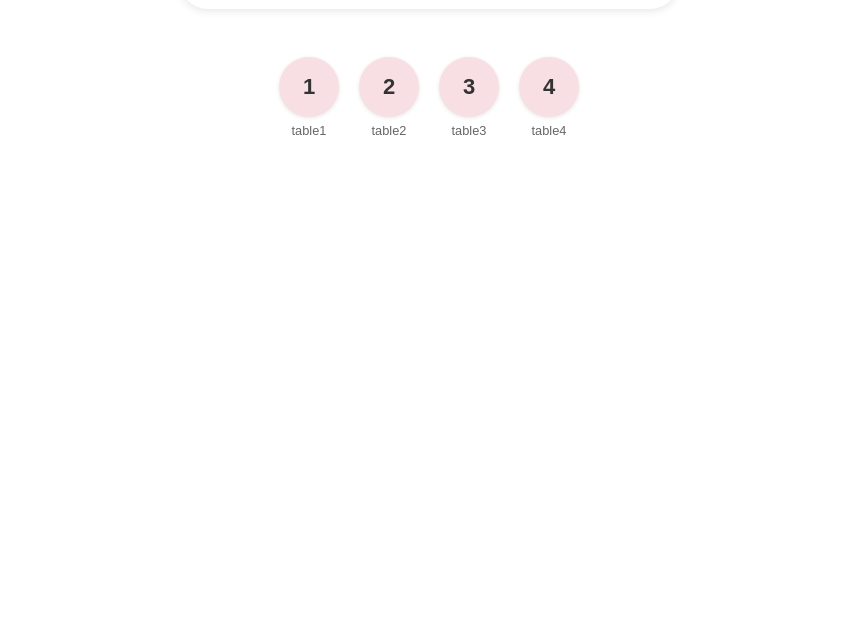
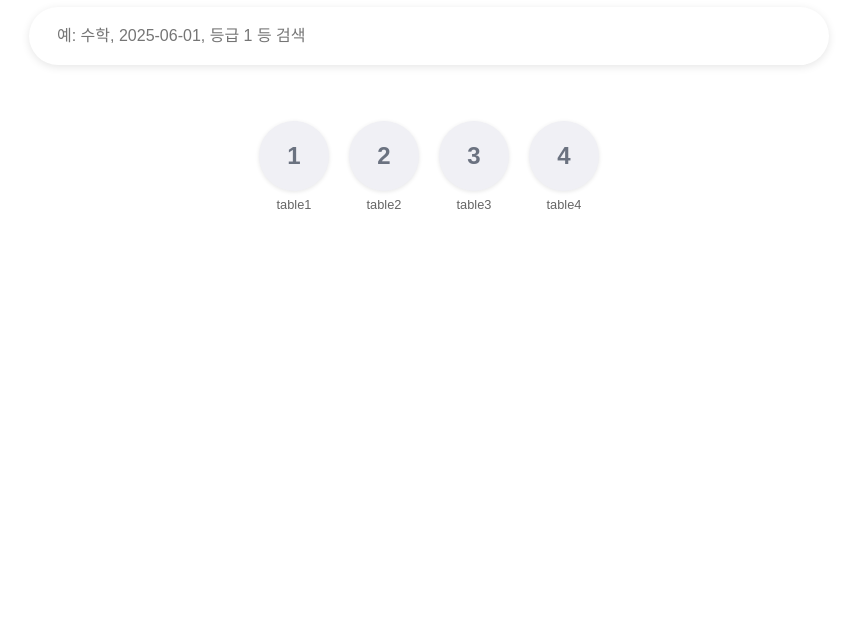
Before and after one commit to kikinim/shwebpagef, a plain HTML site: page index.html in a window 1280 px wide. Shown: the part 175-800 px from the top of the page, without its empty margins (211-1068 px from the left). Drawn offline with Linux system fonts and the light colour scheme; a web font is replaced by a local one.

Commit message:
design 조절

```diff
--- a/index.html
+++ b/index.html
@@ -13,9 +13,9 @@
   font-family: 'Product Sans', sans-serif;
   display: flex;
   flex-direction: column;
-      align-items: center;
-      padding: 24px 12px;
-      color: #89475B;
+  align-items: center;   /* ✅ 가운데 정렬 유지 */
+  padding: 80px 16px;    /* ✅ 구글처럼 여백 크게 */
+  color: #333; /* ✅ 기본 텍스트 컬러 */
 }
     .logo {
       display: flex;
@@ -49,10 +49,11 @@
   border-radius: 50px;
   box-shadow: 0 2px 8px rgba(0,0,0,0.1);
   padding: 12px 20px;
-      width: 90%;
-      max-width: 500px;
-      margin-bottom: 16px;
+  width: 100%;
+  max-width: 800px;  /* ✅ 딱 구글 크기 느낌 */
+  margin-bottom: 24px;
 }
+
     .search-box input {
       border: none;
       outline: none;
@@ -79,12 +80,14 @@
       color: #89475B;
       font-size: 1rem;
     }
+
     .shortcuts {
   display: flex;
   flex-wrap: wrap;
   justify-content: center;
   gap: 20px;
-      max-width: 600px;
+  width: 100%;          /* ✅ 화면 가득 채움 */
+  max-width: none;      /* ✅ 너비 제한 제거 */
 }
     .shortcut {
       display: flex;
@@ -94,14 +97,18 @@
       color: #333;
     }
     .shortcut-icon {
-      width: 60px;
-      height: 60px;
-      background-color: #f8dfe3;
+       width: 70px;
+  height: 70px;
+  font-size: 24px;
+    background-color: #f0f0f5;   /* ✅ 파스텔 회보라 */
+  color: #6B7280;              /* ✅ 부드러운 아이콘 글씨 */
+
+
       border-radius: 50%;
       display: flex;
       align-items: center;
       justify-content: center;
-      font-size: 22px;
+
       box-shadow: 0 1px 4px rgba(0,0,0,0.1);
       font-weight: bold;
     }
```
Lines whose indentation alone changed are shown as unchanged.
